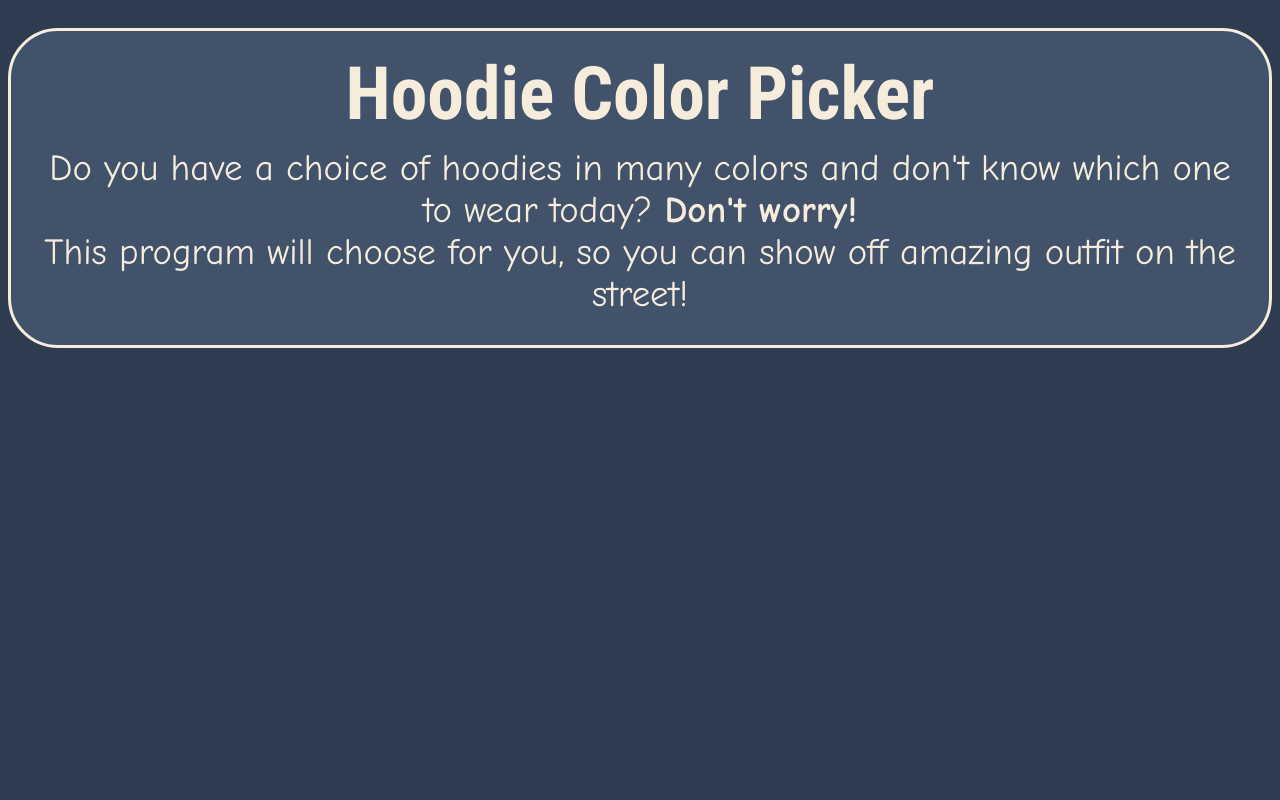
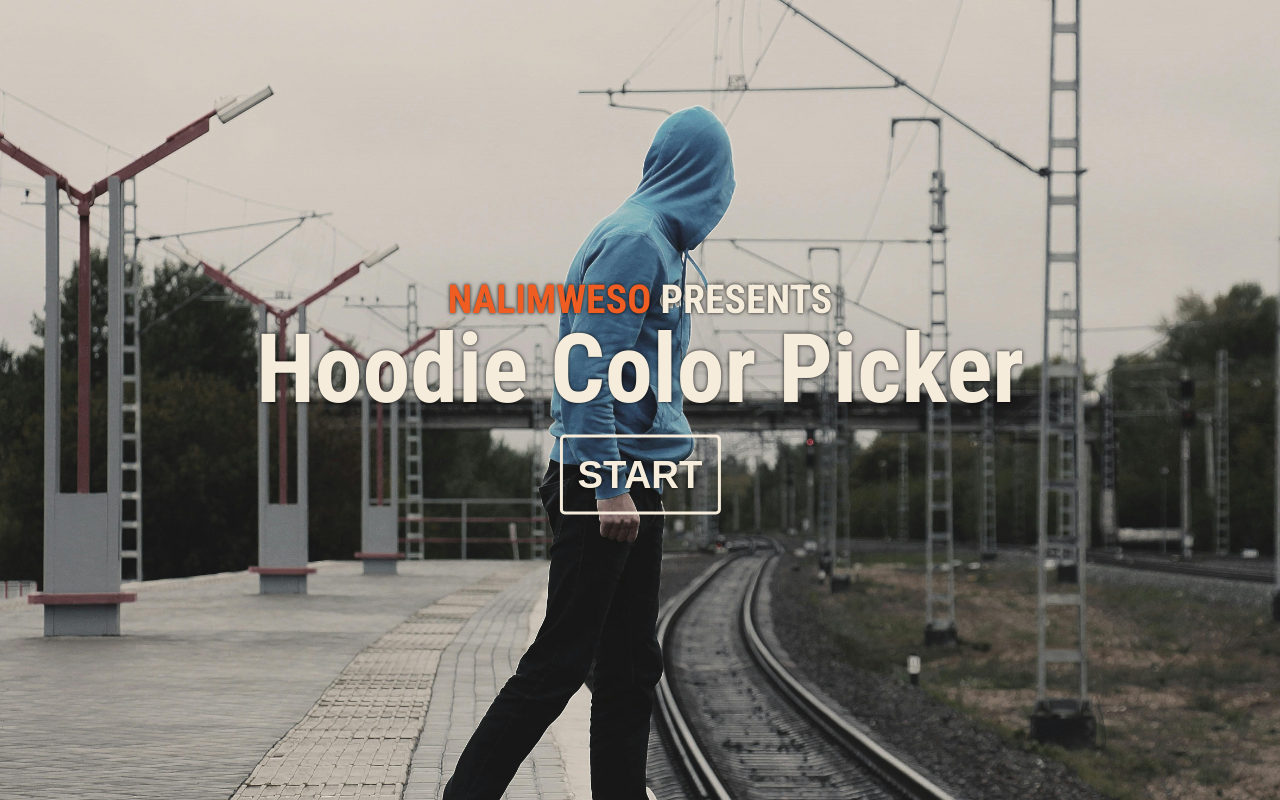
Before and after one commit to NalimWeso/hoodie-color-picker, a React (Vite) app: page / in a window 1280 px wide. Built offline with nearby package versions, Linux system fonts and the light colour scheme.

Commit message:
Update header

```diff
--- a/src/Header.jsx
+++ b/src/Header.jsx
@@ -1,11 +1,9 @@
 function Header() {
     return (
         <header>
+            <h5><a href="https://github.com/NalimWeso" target="_blank">NALIMWESO</a> PRESENTS</h5>
             <h1>Hoodie Color Picker</h1>
-            <p>
-                Do you have a choice of hoodies in many colors and don't know which one to wear today? <strong>Don't worry!</strong><br />
-                This program will choose for you, so you can show off amazing outfit on the street!
-            </p>
+            <button>START</button>
         </header >
     )
 }
--- a/src/index.scss
+++ b/src/index.scss
@@ -1,31 +1,98 @@
+$basicWhite: #F5ECDC;
+
 body {
-    background-color: #2F3C4F;
-    color: #F5ECDC;
+    background-image: url(/Background.jpg);
+    background-repeat: no-repeat;
+    background-position: center;
+    background-attachment: fixed;
+    background-size: cover;
+    color: $basicWhite;
     font-family: "Roboto Condensed", sans-serif;
-    font-size: 2.3rem;
+    font-size: 2.5rem;
     display: flex;
     justify-content: center;
 }
 
+@media screen and (max-width: 1840px) {
+    body {
+        font-size: 2vw
+    }
+}
+
 header {
-    background-color: #41526A;
-    border: 3px solid #F5ECDC;
+    background-color: transparent;
+    font-size: 3rem;
+    margin: 0;
+    padding: 15px;
     border-radius: 50px;
-    margin: 20px 0 0 0;
-    padding: 20px;
-    display: inline-block;
+    text-shadow: 0 0 3px #00000086, 0 0 5px #00000086;
+    white-space: nowrap;
+    display: flex;
+    flex-direction: column;
+    justify-content: center;
+    align-items: center;
+    position: fixed;
+    top: 50%;
+    left: 50%;
+    transform: translate(-50%, -50%);
+    user-select: none;
+
+    h5 {
+        margin: 0 0 -10px 0;
+        padding: 0;
+
+        a {
+            color: #F05D23;
+            text-decoration: none;
+            transition: color 0.3s ease-in-out;
+
+            &:hover {
+                color: #F05D23C2;
+            }
+        }
+    }
 
     h1 {
         text-align: center;
         margin: 0;
         padding: 0;
         cursor: default;
-        user-select: none;
     }
 
-    p {
-        font-family: "Comic Neue", cursive;
-        margin: 10px 0 10px 0;
-        text-align: center;
+    button {
+        background-color: transparent;
+        color: $basicWhite;
+        font-size: 3vw;
+        font-weight: bold;
+        text-shadow: 0 0 3px #00000086, 0 0 5px #00000086;
+        margin: 10px;
+        padding: 15px;
+        border: 3px solid $basicWhite;
+        border-radius: 5px;
+        cursor: pointer;
+        transition: background-color 0.3s ease-in-out, color 0.3s ease-in-out, border 0.3s ease-in-out;
+
+        &:hover {
+            background-color: #F05D2355;
+            color: #F5ECDCD0;
+            border: 3px solid #F05D23;
+        }
     }
 }
+
+@media (max-width: 1100px) {
+    header {
+        padding: 1.5vw;
+        border: .3vw solid $basicWhite;
+        border-radius: 5vw;
+    }
+}
+
+img {
+    width: 500px;
+}
+
+p {
+    font-family: "Comic Neue", cursive;
+    text-align: center;
+}
```
